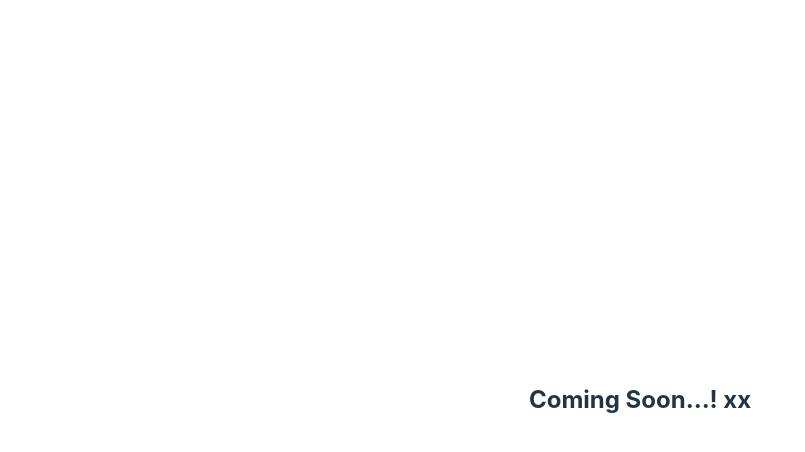
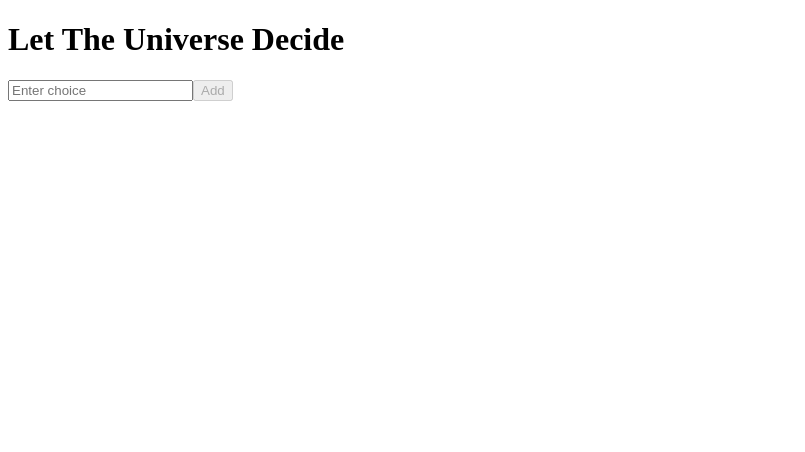
Before and after one commit to vegetablelamb/ltud, a Vue app: page / in a window 1280 px wide. Shown: the top 452 px of the page, without its empty margins (0-805 px from the left). Built offline with nearby package versions, Linux system fonts and the light colour scheme.

Commit message:
Working version
Working version but needs styling

```diff
--- a/src/App.vue
+++ b/src/App.vue
@@ -1,34 +1,17 @@
 <script setup>
 // This starter template is using Vue 3 <script setup> SFCs
 // Check out https://vuejs.org/api/sfc-script-setup.html#script-setup
-import HelloWorld from './components/HelloWorld.vue'
+import Decider from './components/Decider.vue';
 </script>
 
 <template>
-  <!-- <div>
-    <a href="https://vitejs.dev" target="_blank">
-      <img src="/vite.svg" class="logo" alt="Vite logo" />
-    </a>
-    <a href="https://vuejs.org/" target="_blank">
-      <img src="./assets/vue.svg" class="logo vue" alt="Vue logo" />
-    </a>
-  </div>
-  <HelloWorld msg="Vite + Vue" /> -->
 
-<h2>Coming Soon...! xx</h2>
+  <h1>Let The Universe Decide</h1>
+
+  <Decider></Decider>
 
 </template>
 
 <style scoped>
-.logo {
-  height: 6em;
-  padding: 1.5em;
-  will-change: filter;
-}
-.logo:hover {
-  filter: drop-shadow(0 0 2em #646cffaa);
-}
-.logo.vue:hover {
-  filter: drop-shadow(0 0 2em #42b883aa);
-}
+
 </style>
--- /dev/null
+++ b/src/components/Decider.vue
@@ -0,0 +1,74 @@
+<script setup>
+import { ref } from 'vue'
+
+const choices = ref([])
+const newChoice = ref('')
+
+const isChoosing = ref(false)
+const isThinking = ref(false)
+const hasChosen = ref(false)
+const chosen = ref()
+
+const addDecision = () => {
+  choices.value.push(newChoice.value)
+  newChoice.value = ''
+}
+
+
+const removeChoice = (i) => {
+  console.log(`we have an index`, i)
+  choices.value.splice(i, 1)
+}
+
+const decide = () => {
+  const maxIndex = choices.value.length
+  const randomIndex = Math.floor(Math.random() * maxIndex);
+
+  chosen.value = choices.value[randomIndex]
+
+  isThinking.value = true
+
+  choices.value = []
+  isChoosing.value = true
+  setTimeout(() => {
+    hasChosen.value = true
+
+  }, 500)
+
+}
+
+const reset = () => {
+  isChoosing.value = false
+  isThinking.value = false
+  hasChosen.value = false
+}
+</script>
+
+<template>
+
+  <div v-if="!isChoosing">
+
+    <form @submit.prevent="addDecision">
+
+      <input type="text" placeholder="Enter choice" v-model="newChoice">
+      <button :disabled="!newChoice">Add</button>
+    </form>
+
+    <ul>
+      <li v-for="(decision, index) in choices">
+        {{ decision }} {{ index }}
+        <button @click="removeChoice(index)">x</button>
+      </li>
+    </ul>
+
+    <button v-if="choices.length > 1" @click="decide()">Let The Universe Decide!</button>
+  </div>
+
+
+
+  <h2 v-if="isChoosing">The Universe has chosen...</h2>
+  <h2 v-if="hasChosen">{{ chosen }}</h2>
+
+  <button v-if="hasChosen" @click="reset()">Reset</button>
+
+</template>
--- a/src/main.js
+++ b/src/main.js
@@ -1,5 +1,5 @@
 import { createApp } from 'vue'
-import './style.css'
+// import './style.css'
 import App from './App.vue'
 
 createApp(App).mount('#app')
```
